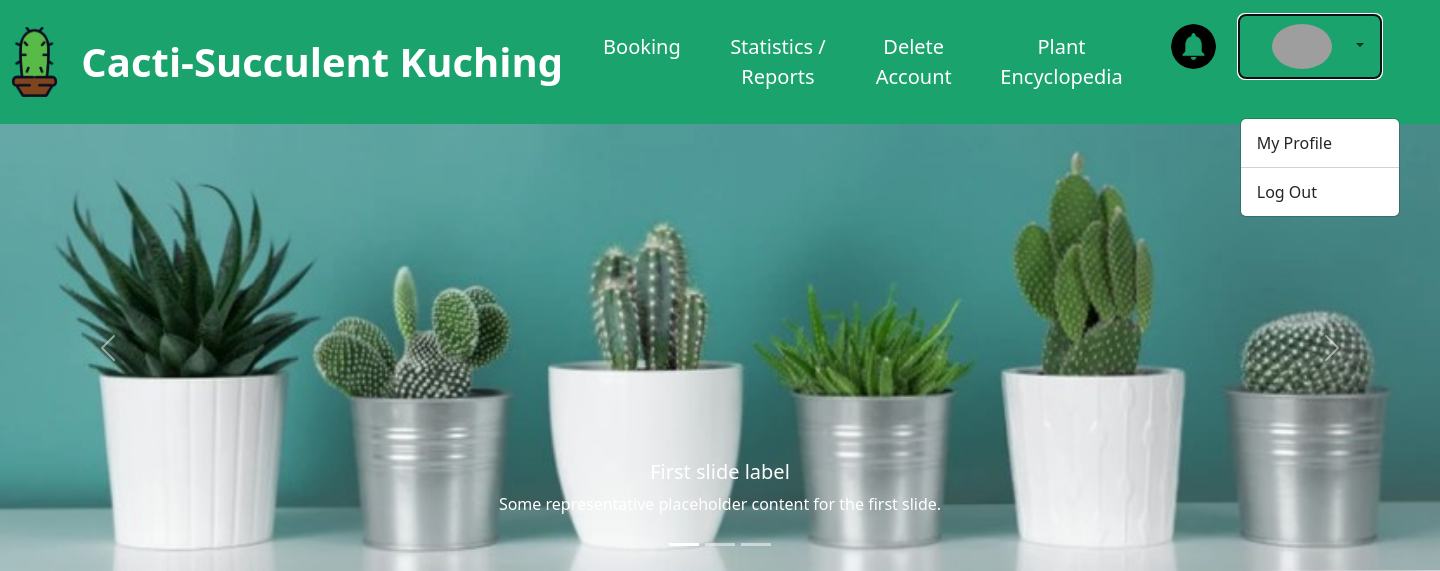
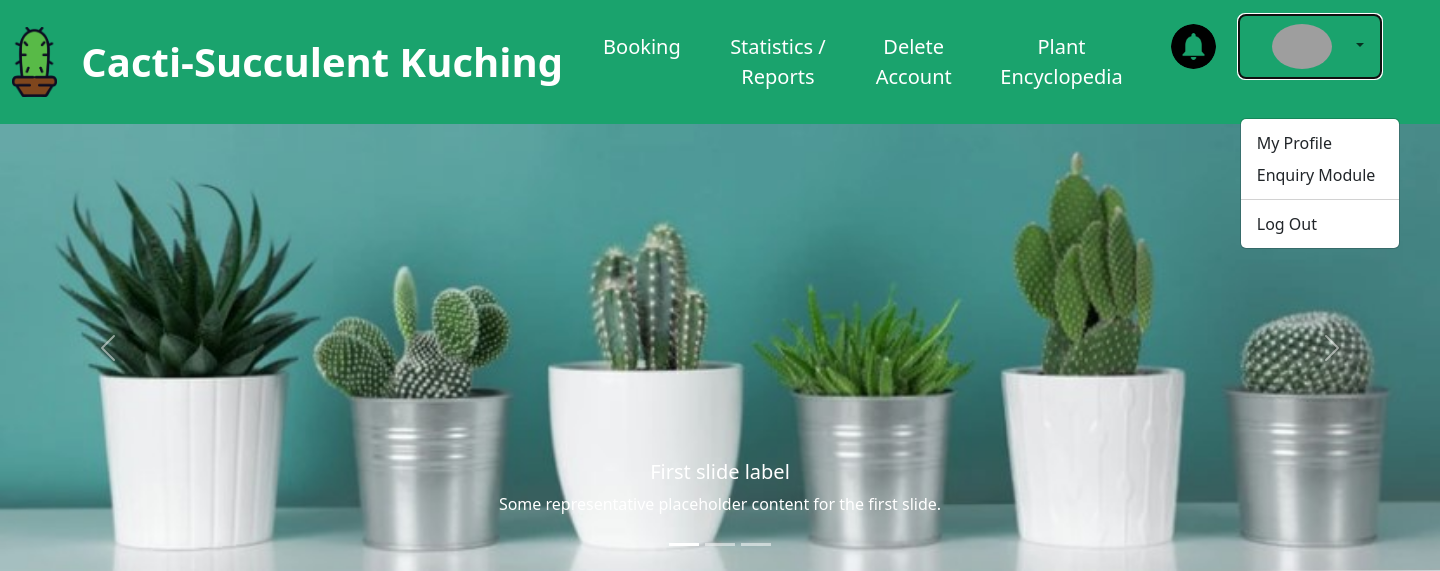
Before and after one commit to JohnChung2002/Managing-Software-Projects, a PHP site: page /index.php in a window 1440 px wide, after a click that opens the changed part. Shown: the top 571 px of the page. Run offline with PHP 8.4, Linux system fonts and the light colour scheme; the visitor is signed in with stand-in values (Sample User, id 1); data that the repository does not hold is empty; some libraries are stand-ins or nearby versions; grey boxes are pictures that could not be loaded.

Commit message:
Update header.php

```diff
--- a/header.php
+++ b/header.php
@@ -133,8 +133,11 @@ if (!$logged_in) {
           loading="lazy"/>
     </a>
     <ul class="dropdown-menu">
-      <li><a class="dropdown-item" href="profilepage.php">My Profile</a></li>
-      <li><hr class="dropdown-divider"></li>
+      <li><a class="dropdown-item" href="profilepage.php">My Profile</a></li>';
+  if ($user_role == 'Admin' || $user_role == 'Super Admin') {
+    echo '<li><a class="dropdown-item" href="enquiryadmin.php">Enquiry Module</a></li>';
+  }
+    echo '<li><hr class="dropdown-divider"></li>
       <li><a class="dropdown-item" href="logout.php">Log Out</a></li>
     </ul>
   </li>';
```
